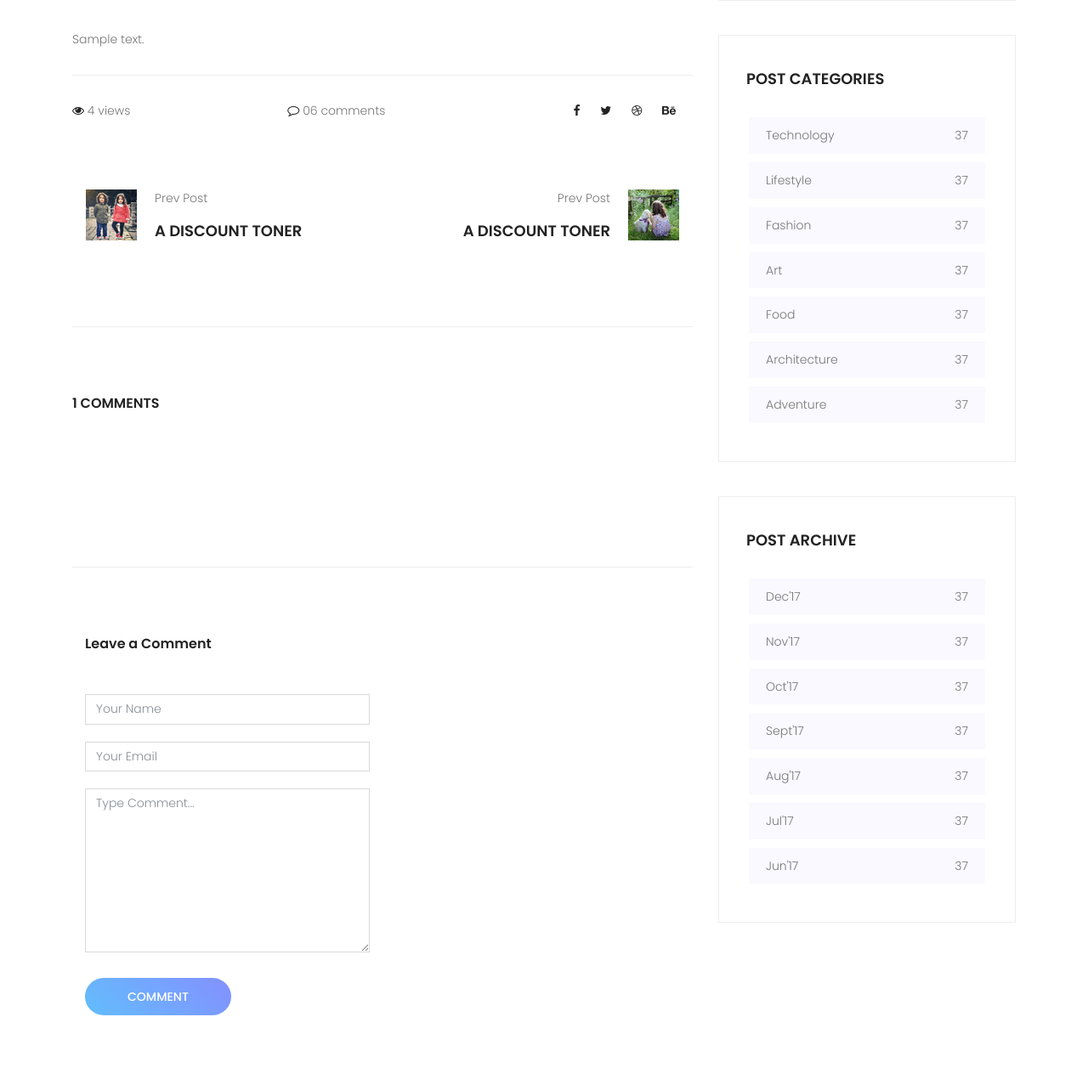
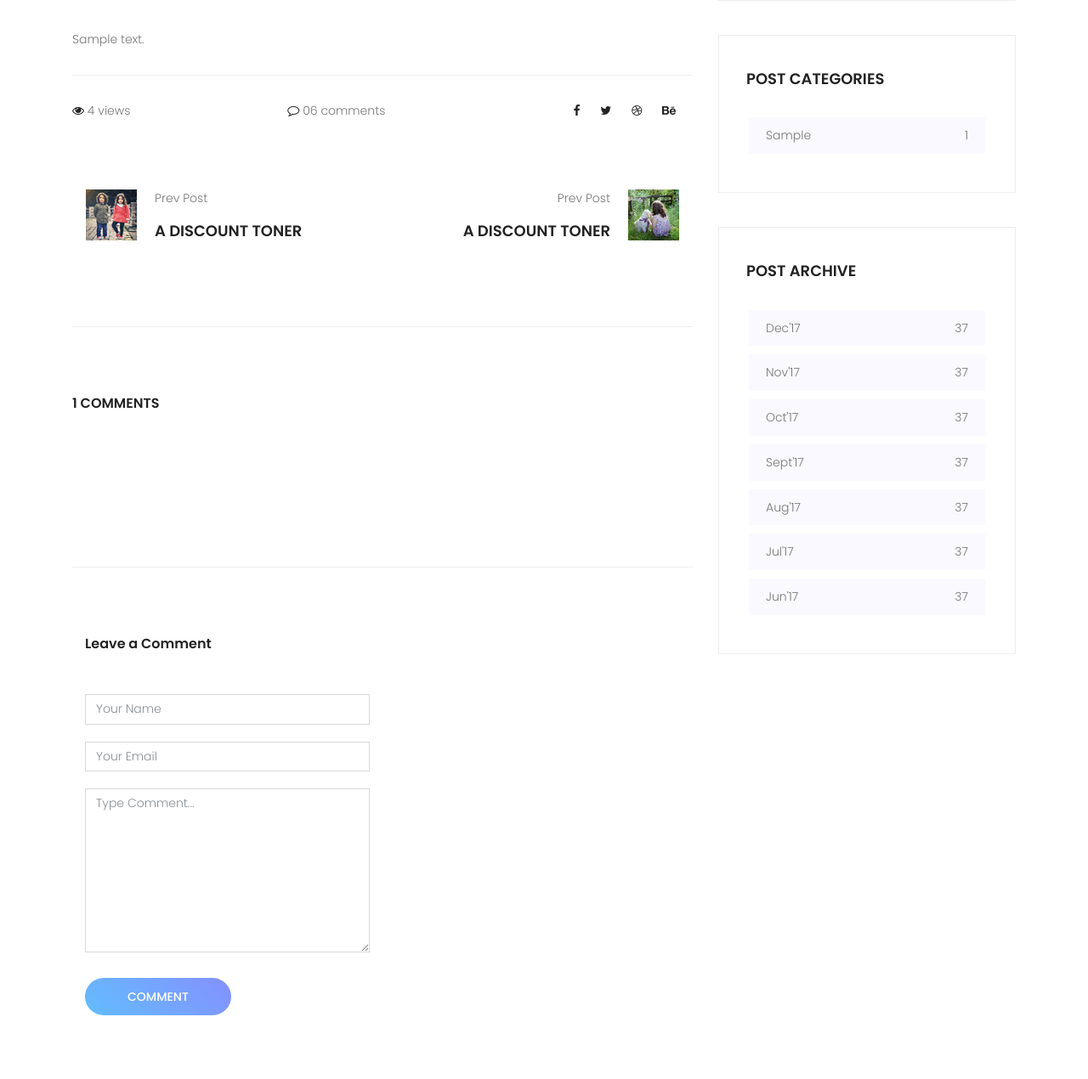
Before and after one commit to oluwakayode-a/okayode, a Django app: page /sample in a window 1280 px wide. Shown: the part 645-1915 px from the top of the page at 85% size. Run offline with Django 3.2, Linux system fonts and the light colour scheme; tables that the repository leaves empty hold one stand-in row (values such as "Sample post"); some libraries are stand-ins or nearby versions.

Commit message:
added categories on post page

```diff
--- a/blog/main/models.py
+++ b/blog/main/models.py
@@ -16,6 +16,10 @@ class Category(models.Model):
 
     def get_absolute_url(self):
         return f"/category/{self.slug}"
+
+    @property
+    def get_post_count(self):
+        return self.post_set.all().count()
 
     class Meta:
         verbose_name_plural = 'Categories'
--- a/blog/main/templates/main/post.html
+++ b/blog/main/templates/main/post.html
@@ -167,27 +167,11 @@
                     <div class="single_widget cat_widget">
                         <h4 class="text-uppercase pb-20">post categories</h4>
                         <ul>
+                            {% for category in categories %}
                             <li>
-                                <a href="#">Technology <span>37</span></a>
+                                <a href="{% url 'main:category' category.slug %}">{{ category.category }} <span>{{ category.get_post_count }}</span></a>
                             </li>
-                            <li>
-                                <a href="#">Lifestyle <span>37</span></a>
-                            </li>
-                            <li>
-                                <a href="#">Fashion <span>37</span></a>
-                            </li>
-                            <li>
-                                <a href="#">Art <span>37</span></a>
-                            </li>
-                            <li>
-                                <a href="#">Food <span>37</span></a>
-                            </li>
-                            <li>
-                                <a href="#">Architecture <span>37</span></a>
-                            </li>
-                            <li>
-                                <a href="#">Adventure <span>37</span></a>
-                            </li>
+                            {% endfor %}
                         </ul>
                     </div>
 
```
